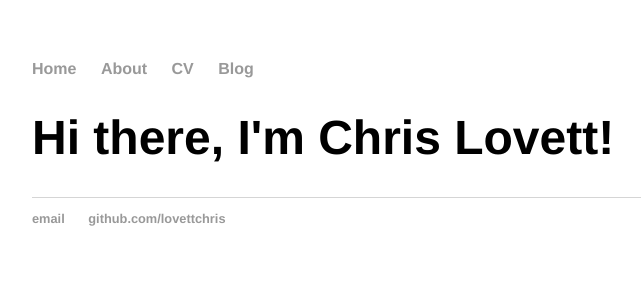
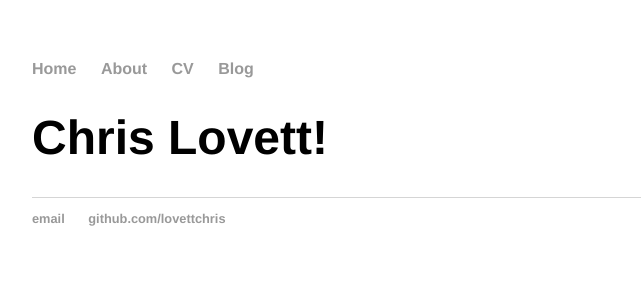
Before and after one commit to lovettchris/lovettchris.github.io, a Jekyll site: the page built from index.html, in a window 1280 px wide. Shown: the top 300 px of the page, without its empty margins (160-801 px from the left). Built offline with Jekyll 4.4.1, drawn with Linux system fonts in a browser that asks for light colours.

Commit message:
update title

```diff
--- a/index.html
+++ b/index.html
@@ -3,5 +3,5 @@ layout: default
 title: Chris Lovett
 ---
 <div class="blurb">
-	<h1>Hi there, I'm Chris Lovett!</h1>
+	<h1>Chris Lovett!</h1>
 </div><!-- /.blurb -->
```
